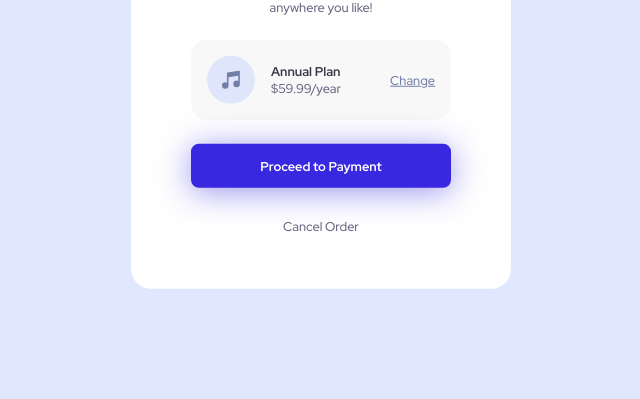
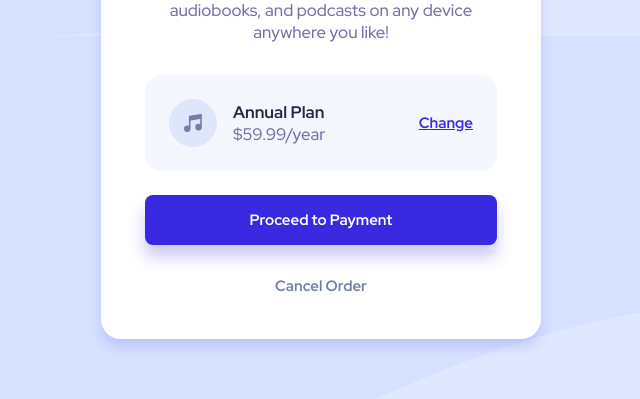
Before and after one commit to eldynmohammad/order-summary-frontendmentor, a plain HTML site: page index.html in a window 1280 px wide. Shown: the part 401-800 px from the top of the page, without its empty margins (319-959 px from the left). Drawn offline with Linux system fonts and the light colour scheme.

Commit message:
Add files via upload

```diff
--- a/assets/css/styles.css
+++ b/assets/css/styles.css
@@ -10,62 +10,45 @@
 	--main-color-alt-2: hsl(225, 100%, 98%);
 	--main-color-dark: hsl(223, 47%, 23%);
 
-	--title-color: hsl(245, 12%, 25%);
-	--text-color: hsl(245, 12%, 45%);
+	--title-color: hsl(245, 25%, 20%);
+	--text-color: hsl(245, 25%, 55%);
 
 	/* ---------- Font ---------- */
 	--redhat: 'Red Hat Display', sans-serif;
 	--font-medium: 500;
 	--font-bold: 700;
-	--font-bolder: 900;
+	--font-black: 900;
 
-	--font-big: 1.15rem;
-	--font-normal: .798rem;
+	--font-big: 1.75rem;
+	--font-normal: 1.05rem;
 }
 
 @media screen and (max-width: 576px) {
 	:root {
-		--font-big: 1.25rem;
-		--font-normal: .837rem;
-	}
-}
-
-@media screen and (min-height: 1080px) {
-	:root {
-		--font-big: 1.75rem;
-		--font-normal: 1rem;
+		--font-big: 1.5rem;
+		--font-normal: .938rem;
 	}
 }
 
 /* ==================== Base ==================== */
 * {
 	box-sizing: border-box;
-}
-
-html, body {
-	height: 100%;
-}
-
-body {
-	margin: 0;
-	padding: 0;
-	font-family: var(--redhat);
-	background-color: var(--main-color-alt);
-	font-size: var(--font-normal);
-}
-
-/* ==================== Layout ==================== */
-main {
-	position: relative;
-	height: 100vh;
-	padding: 1rem;
-}
-
-h1, h2, h3, p, a {
 	margin: 0;
 	padding: 0;
 }
 
+body {
+	min-height: 100vh;
+	font-family: var(--redhat);
+	background: url(/assets/img/pattern-background-mobile.svg), var(--main-color-alt);
+	font-size: var(--font-normal);
+	background-repeat: no-repeat;
+	background-size: contain;
+	display: grid;
+	place-items: center;
+}
+
+/* ==================== Layout ==================== */
 a {
 	text-decoration: none;
 }
@@ -76,45 +59,26 @@ img {
 }
 
 .button {
-	background-color: var(--main-color);
 	text-align: center;
-	color: white;
-	padding: .85rem;
+	padding: .938rem;
 	width: 100%;
 	border-radius: .5rem;
+	transition: .3s;
+	font-weight: var(--font-bold);
 }
-
-.bgImg-mobile {
-	position: absolute;
-	top: 0;
-	left: 0;
-	width: 100%;
-}
-
-.bgImg {
-	display: none;
-	position: absolute;
-	top: 0;
-	left: 0;
-	width: 100%;
-}
-
-.container {
-	height: 100%;
-	padding: 0 1rem;
+.button:hover {
+	opacity: .8;
 }
 
 /* ==================== Card ==================== */
 .card {
-	position: absolute;
-	left: 50%;
-	top: 50%;
-	transform: translate(-50%, -50%);
-	height: max-content;
-	width: calc(100% - 2rem);
+	max-width: 440px;
+	margin-left: 1rem;
+	margin-right: 1rem;
 	background-color: white;
 	border-radius: 1.25rem;
 	overflow: hidden;
+	box-shadow: 0 8px 12px hsl(245, 75%, 52%, .15);
 }
 
 .card__content {
@@ -126,41 +90,39 @@ img {
 .card__title {
 	font-size: var(--font-big);
 	color: var(--title-color);
-	font-weight: var(--font-bold);
+	font-weight: var(--font-black);
 	margin-bottom: 1rem;
 }
 
 .card__subtitle {
 	color: var(--text-color);
-	margin-bottom: 1.5rem;
+	margin-bottom: 2rem;
 }
 
 .card__plan {
 	display: grid;
 	grid-template-columns: max-content 1fr max-content;
-	background-color: #f8f8f8;
+	background-color: var(--main-color-alt-2);
 	border-radius: 1rem;
-	padding: 1rem;
+	padding: 1.5rem;
 	margin-bottom: 1.5rem;
 	align-items: center;
 }
 
 .card__plan-text {
-	text-align-last: left;
+	color: var(--title-color);
+	text-align: left;
 	margin-left: 1rem;
 	max-width: 220px;
 }
 
 .card__plan-button {
-	color: var(--main-color-2);
+	color: var(--main-color);
 	background-color: transparent;
 	text-decoration: underline;
 	transition: .3s;
+	font-size: .813rem;
 	padding: 0;
-}
-
-.card__plan-button:hover {
-	color: var(--main-color);
 }
 
 .card__plan-name {
@@ -175,48 +137,35 @@ img {
 .card__button-1,
 .card__button-2 {
 	display: block;
-	transition: .3s;
+	font-size: .938rem;
 }
 
 .card__button-1 {
+	background-color: var(--main-color);
+	color: white;
 	margin-bottom: 1rem;
-	box-shadow: 0 4px 32px hsl(245, 75%, 52%, .5);
+	box-shadow: 0 12px 16px hsl(245, 75%, 52%, .25);
 	font-weight: var(--font-bold);
 }
 
 .card__button-2 {
-	background-color: transparent;
-	color: var(--text-color);
-}
-
-.card__button-1:hover {
-	background-color: var(--main-color-dark);
+	color: var(--main-color-2);
 }
 
 .card__button-2:hover {
-	color: var(--main-color);
+	color: var(--main-color-dark);
 }
 
 @media screen and (min-width: 576px) {
-	.card {
-		width: 380px;
+	body {
+		background: url(/assets/img/pattern-background-desktop.svg), var(--main-color-alt);
 	}
 
 	.card__content {
-		padding: 1.5rem 2.75rem;
+		padding: 2.75rem 2.75rem 1.75rem;
 	}
 
-	.bgImg {
-		display: block;
-	}
-
-	.bgImg-mobile {
-		display: none;
+	.card__plan-button {
+		font-size: .938rem;
 	}
 }
-
-@media screen and (min-width: 1440px) {
-	.card {
-		width: 450px;
-	}
-}
```
